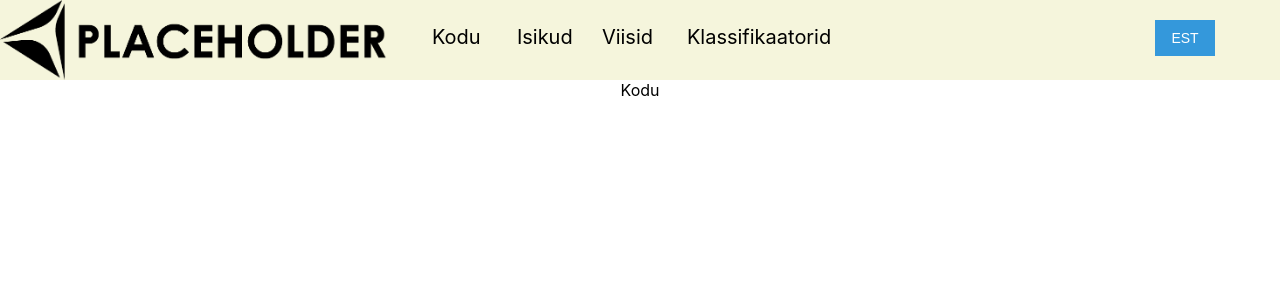
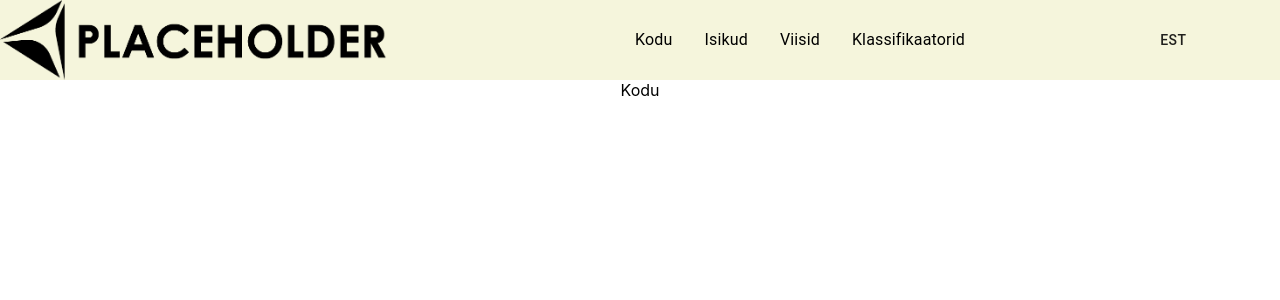
Before and after one commit to jaansusi/rahvaviisid, a React (Create React App) app in the folder frontend/: page / in a window 1280 px wide. Shown: the top 300 px of the page. Built offline with nearby package versions, Linux system fonts and the light colour scheme.

Commit message:
Menüü korda

```diff
--- a/frontend/src/Header/Header.css
+++ b/frontend/src/Header/Header.css
@@ -5,9 +5,6 @@
 
 #header-container>div {
     height: 100%;
-    float: left;
-    display: block;
-    margin-right: 25px;
 }
 
 #logo-container a, #logo-container img {
@@ -15,57 +12,6 @@
     height: 100%;
 }
 
-#header-container>#language-container {
-    float: right;
+.menu > a {
+    display: inline-block;
 }
-
-.header-link {
-    font-size: 20px;
-    display: inline-block;
-    height: 40%;
-    width: 40px;
-    margin: 25px 25px 20px 20px;
-    text-decoration: none;
-    color: black;
-}
-
-.select-language {
-    background-color: #3498DB;
-    color: white;
-    padding: 10px;
-    font-size: 14px;
-    width: 60px;
-    margin-top: 20px;
-    margin-right: 40px;
-    border: none;
-    cursor: pointer;
-}
-
-.select-language:hover, .select-language:focus {
-    background-color: #2980B9;
-}
-
-#language-choices {
-    background-color: #f1f1f1;
-    width: 60px;
-    overflow: auto;
-    box-shadow: 0px 8px 16px 0px rgba(0, 0, 0, 0.2);
-    z-index: 1;
-}
-
-#language-choices button {
-    color: black;
-    padding: 12px 16px;
-    text-decoration: none;
-    display: block;
-    border: none;
-    cursor: pointer;
-}
-
-.visible {
-    display: block;
-}
-
-.hidden {
-    display: none;
-}
--- a/frontend/src/Header/Header.js
+++ b/frontend/src/Header/Header.js
@@ -3,33 +3,55 @@ import { Link } from 'react-router-dom';
 import { useTranslation } from "react-i18next";
 import './Header.css';
 import logo from '../assets/logo.png';
+import { Grid, Button, MenuList, Menu, MenuItem } from '@material-ui/core';
 
 const Header = (() => {
     const { t, i18n } = useTranslation('common');
-    let [langOptionsVisible, setLangOptionsVisible] = useState(false);
-    const ToggleLanguages = (() => {
-        setLangOptionsVisible(!langOptionsVisible);
-        console.log(langOptionsVisible);
-    });
+
+    const [anchorEl, setAnchorEl] = useState(null);
+
+    const handleClick = (event) => {
+        setAnchorEl(event.currentTarget);
+    };
+
+    const handleClose = (event) => {
+        setAnchorEl(null);
+        switch (event.target.textContent) {
+            case t('language.est'):
+                i18n.changeLanguage('et');
+                break;
+            case t('language.eng'):
+                i18n.changeLanguage('en');
+                break;
+            default:
+                i18n.changeLanguage('et');
+                break;
+        }
+    };
+
     return (
-        <div id="header-container">
-            <div id="logo-container">
+        <Grid id="header-container" container direction='row'>
+            <Grid xs={5} id="logo-container">
                 <a href="/"><img src={logo} alt="Logo"></img></a>
-            </div>
-            <div id="link-container">
-                <Link className="header-link" to="/">{t('common.home')}</Link>
-                <Link className="header-link" to="/isikud">{t('common.persons')}</Link>
-                <Link className="header-link" to="/viisid">{t('common.tunes')}</Link>
-                <Link className="header-link" to="/klassifikaatorid">{t('common.classificators')}</Link>
-            </div>
-            <div id="language-container">
-                <button className="select-language" onClick={ToggleLanguages}>{t('language.current')}</button>
-                <div id="language-choices" className={langOptionsVisible ? "visible" : "hidden"}>
-                    <button className="language-button" onClick={() => i18n.changeLanguage('et')}>{t('language.est')}</button>
-                    <button className="language-button" onClick={() => i18n.changeLanguage('en')}>{t('language.eng')}</button>
-                </div>
-            </div>
-        </div>
+            </Grid>
+            <Grid xs={5} direction='row' container justify='center' alignItems='center'>
+                <MenuList className='menu'>
+                    <MenuItem component={Link} to='/'>{t('common.home')}</MenuItem>
+                    <MenuItem component={Link} to='/isikud'>{t('common.persons')}</MenuItem>
+                    <MenuItem component={Link} to='/viisid'>{t('common.tunes')}</MenuItem>
+                    <MenuItem component={Link} to='/klassifikaatorid'>{t('common.classificators')}</MenuItem>
+                </MenuList>
+            </Grid>
+            <Grid xs={2} direction='row' container justify='center' alignItems="center" id="language-container">
+                <Button aria-controls="simple-menu" aria-haspopup="true" onClick={handleClick}>
+                    {t('language.current')}
+                </Button>
+                <Menu anchorEl={anchorEl} keepMounted open={Boolean(anchorEl)} onClose={handleClose}>
+                    <MenuItem onClick={handleClose}>{t('language.est')}</MenuItem>
+                    <MenuItem onClick={handleClose}>{t('language.eng')}</MenuItem>
+                </Menu>
+            </Grid>
+        </Grid>
     );
 });
 
```
